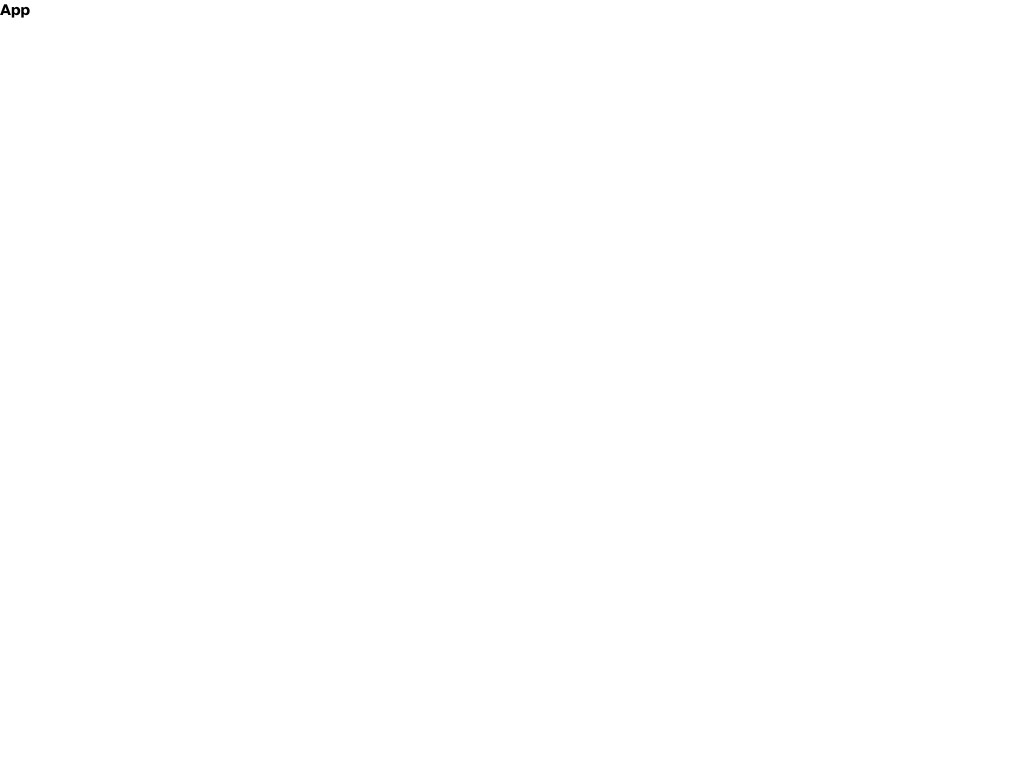
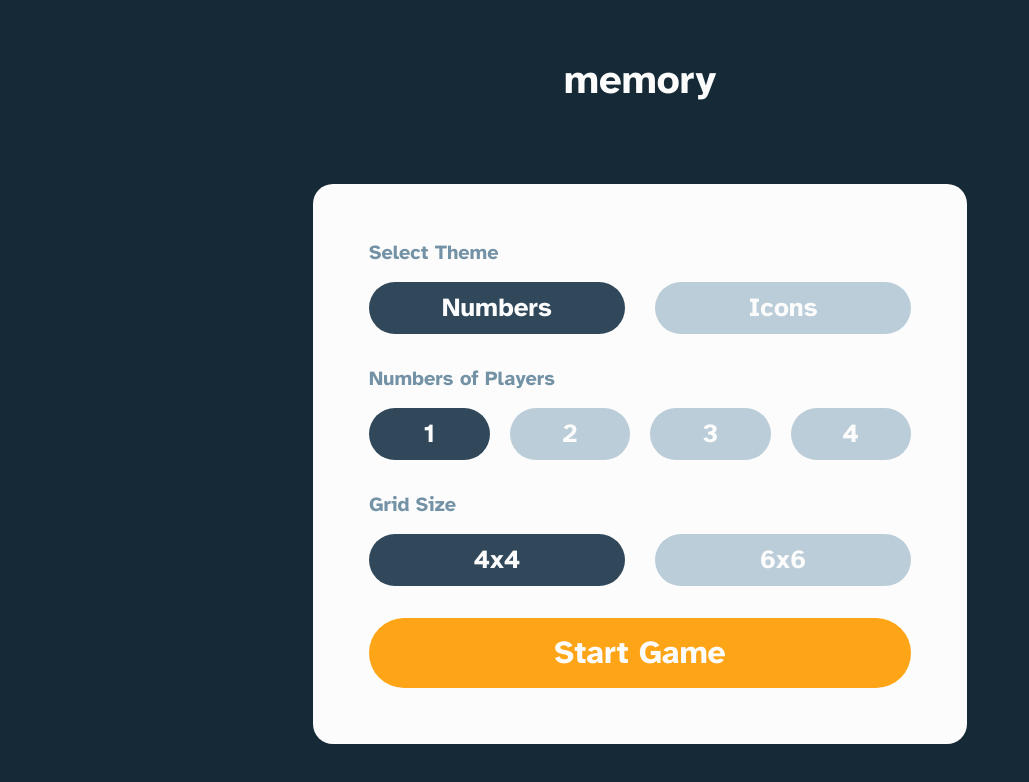
Before and after one commit to nadlgit/fmchallenge-memory-game, a React (Vite) app: page / in a window 1280 px wide. Shown: the top 782 px of the page, without its empty margins (0-1029 px from the left). Built offline with nearby package versions, Linux system fonts and the light colour scheme.

Commit message:
feat: added React context

```diff
--- a/src/core/game-state.ts
+++ b/src/core/game-state.ts
@@ -27,4 +27,5 @@ export type GameState = {
   playerPairs: number[];
   activePlayerIndex: number;
   moves: number;
+  isEndGame: boolean;
 };
--- a/src/core/game.ts
+++ b/src/core/game.ts
@@ -3,9 +3,10 @@ import { type GameState } from './game-state';
 const gameUpdateCallbacks: Record<number, (state: GameState) => void> = {};
 let nextCallbackId = 1;
 
-export const game: GameState & {
+export const game: Omit<GameState, 'isEndGame'> & {
   registerUpdateCallback: (callback: (state: GameState) => void) => () => void;
   notifyUpdate: () => void;
+  isEndGame: () => boolean;
 } = {
   grid: [],
   playerPairs: [],
@@ -29,7 +30,10 @@ export const game: GameState & {
         playerPairs: [...playerPairs],
         activePlayerIndex,
         moves,
+        isEndGame: game.isEndGame(),
       });
     }
   },
+
+  isEndGame: () => game.grid.every((row) => row.every(({ isTurnedOver }) => isTurnedOver)),
 };
--- a/src/ui/app.tsx
+++ b/src/ui/app.tsx
@@ -1,3 +1,24 @@
+import { GameEnd } from '@/ui/game-end';
+import { GameInProgress } from '@/ui/game-in-progress';
+import { GameStart } from '@/ui/game-start';
+import { GameProvider, useGame } from '@/ui/shared';
+
 export default function App() {
-  return <h1>App</h1>;
+  return (
+    <GameProvider>
+      <AppContent />
+    </GameProvider>
+  );
 }
+
+const AppContent = () => {
+  const { isSettingsScreen, isEndGame } = useGame();
+  return isSettingsScreen ? (
+    <GameStart />
+  ) : (
+    <>
+      <GameInProgress />
+      {isEndGame && <GameEnd />}
+    </>
+  );
+};
--- /dev/null
+++ b/src/ui/shared/context/game-provider.tsx
@@ -0,0 +1,25 @@
+import { createContext, type PropsWithChildren, useEffect, useState } from 'react';
+import { type GameState, onStateUpdate } from '@/core';
+
+type GameContextValue = {
+  isSettingsScreen: boolean;
+  isEndGame: GameState['isEndGame'];
+};
+export const GameContext = createContext<GameContextValue | undefined>(undefined);
+
+export const GameProvider = ({ children }: PropsWithChildren) => {
+  const [isSettingsScreen] = useState<GameContextValue['isSettingsScreen']>(true);
+  const [isEndGame, setIsEndGame] = useState<GameContextValue['isEndGame']>(false);
+
+  useEffect(
+    () =>
+      onStateUpdate((state) => {
+        setIsEndGame(state.isEndGame);
+      }),
+    []
+  );
+
+  return (
+    <GameContext.Provider value={{ isSettingsScreen, isEndGame }}>{children}</GameContext.Provider>
+  );
+};
--- /dev/null
+++ b/src/ui/shared/context/index.ts
@@ -0,0 +1,2 @@
+export { GameProvider } from './game-provider';
+export { useGame } from './use-game';
--- /dev/null
+++ b/src/ui/shared/context/use-game.ts
@@ -0,0 +1,11 @@
+import { useContext } from 'react';
+
+import { GameContext } from './game-provider';
+
+export const useGame = () => {
+  const context = useContext(GameContext);
+  if (context === undefined) {
+    throw new Error('useGame() must be used with <GameProvider>');
+  }
+  return context;
+};
--- a/src/ui/shared/index.ts
+++ b/src/ui/shared/index.ts
@@ -1,2 +1,3 @@
 export * from './components';
+export * from './context';
 export * from './use-media-query';
```
Also changed, not shown: 1 other file (tests, documents, lock files or other folders).
